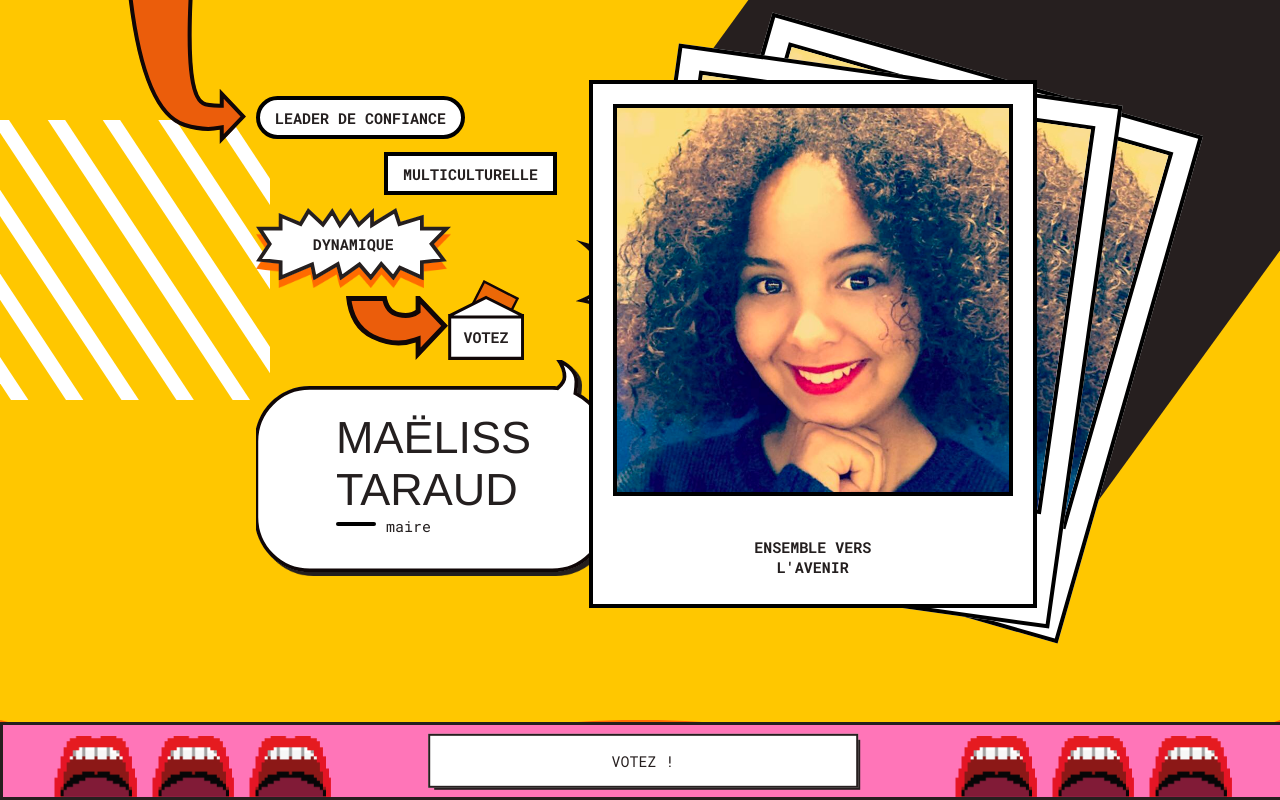
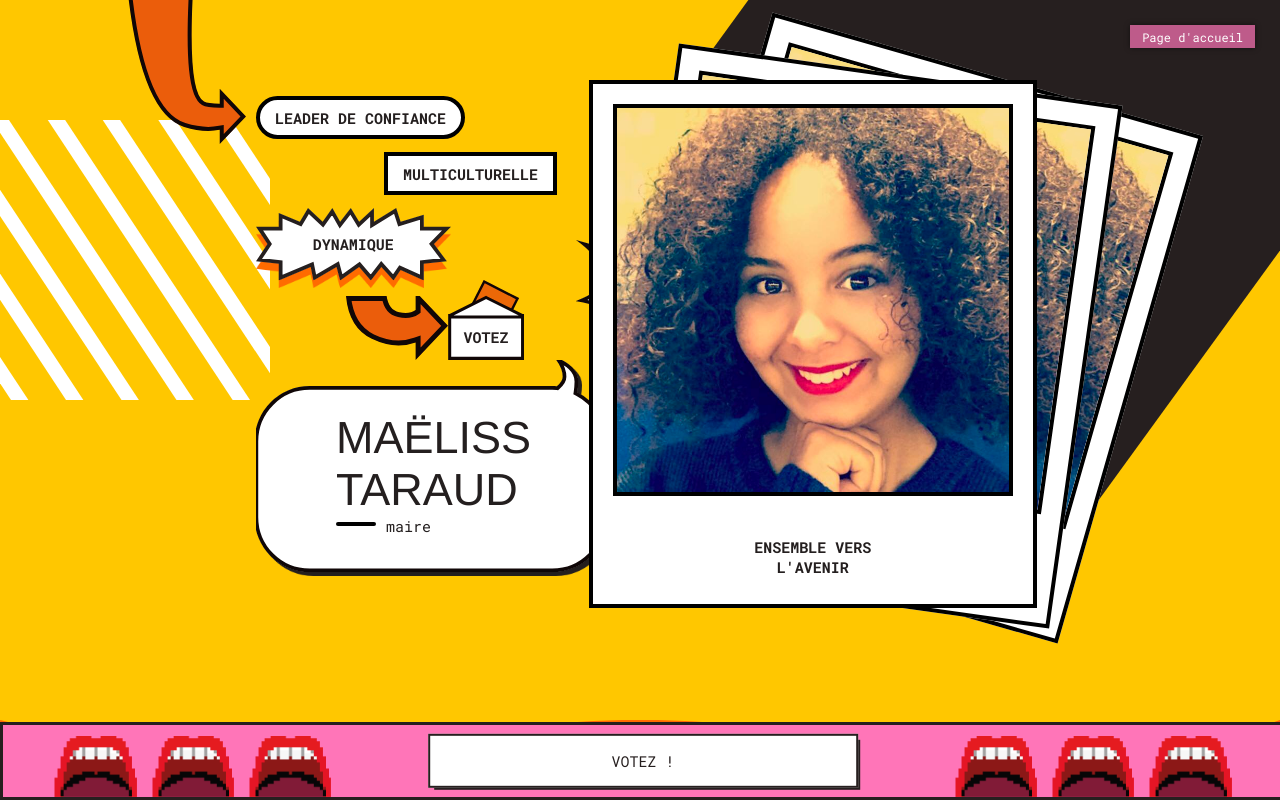
Before and after one commit to SemaineRush/WebApp, a React (Create React App) app: page /home/Taraud in a window 1280 px wide. Shown: the top 800 px of the page. Built offline with nearby package versions, Linux system fonts and the light colour scheme; sample sign-in values are in the browser's storage.

Commit message:
all back buttons done

```diff
--- a/src/Assets/arevishan.css
+++ b/src/Assets/arevishan.css
@@ -1,3 +1,15 @@
+.btnHome-arevichan {
+	color: #5294ff;
+}
+
+.btnHome-arevichan::before {
+	border-color: #5294ff;
+}
+
+.btnHome-arevichan::after {
+	background-color: #5294ff;
+}
+
 .arevishContainer {
 	font-family: Montserrat, Arial, Helvetica, sans-serif;
 	font-size: 25px;
--- a/src/Assets/guiralvote.css
+++ b/src/Assets/guiralvote.css
@@ -1,57 +1,13 @@
-.btnGuiral {
-    position: fixed;
-    z-index: 99;
-    transition: 0.15s ease-in;
+.btnHome-guiral {
     color: #4237CA;
-    background-color: rgba(255, 255, 255, 0.5);
-    box-shadow: 0 0 5px 0 rgba(0, 0, 0, 0.5);
-    top: 25px;
-    right: 25px;
-    padding: 0.3em 1em;
-    text-decoration: none;
 }
 
-.btnGuiral::before {
-    content: "";
-    transition: 0.25S ease-in-out;
-    position: absolute;
-    top: 50%;
-    left: 0;
-    height: 1vh;
-    width: 1vh;
-    border: 2px solid white;
-    border-top: none;
-    border-right: none;
-    transform: translate(0, -50%) rotate(45deg);
-    opacity: 0;
+.btnHome-guiral::before {
+    border-color: white;
 }
 
-.btnGuiral::after {
-    content: "";
-    transition: 0.25S ease-in-out;
-    position: absolute;
-    width: 4vh;
-    height: 2px;
+.btnHome-guiral::after {
     background-color: white;
-    top: 50%;
-    left: 0;
-    transform: translate(0, -50%);
-    opacity: 0;
-}
-
-.btnGuiral:hover {
-    cursor: pointer;
-    background-color: white;
-}
-
-.btnGuiral:hover::before {
-    left: -5vh;
-    opacity: 1;
-}
-
-.btnGuiral:hover::after {
-    left: -5vh;
-    opacity: 1;
 }
 
 .programme_pt1 {
--- a/src/Assets/maeliss.css
+++ b/src/Assets/maeliss.css
@@ -1,3 +1,84 @@
+.btnHome {
+  position: fixed;
+  z-index: 99;
+  transition: 0.15s ease-in;
+  background-color: rgba(255, 255, 255, 0.7);
+  box-shadow: 0 0 5px 0 rgba(0, 0, 0, 0.5);
+  top: 25px;
+  right: 25px;
+  padding: 0.3em 1em;
+  text-decoration: none;
+  font-size: 18px;
+}
+.btnHome::before {
+  content: "";
+  transition: 0.25S ease-in-out;
+  position: absolute;
+  top: 50%;
+  left: 0;
+  height: 1vh;
+  width: 1vh;
+  border: 4px solid;
+  border-top: none;
+  border-right: none;
+  transform: translate(0, -50%) rotate(45deg);
+  opacity: 0;
+}
+.btnHome::after {
+  content: "";
+  transition: 0.25S ease-in-out;
+  position: absolute;
+  width: 4vh;
+  height: 4px;
+  top: 50%;
+  left: 0;
+  transform: translate(0, -50%);
+  opacity: 0;
+}
+.btnHome:hover {
+  cursor: pointer;
+  background-color: white;
+}
+.btnHome:hover::before {
+  left: -5vh;
+  opacity: 1;
+}
+.btnHome:hover::after {
+  left: -5vh;
+  opacity: 1;
+}
+@media (max-width: 1800px) {
+  .btnHome {
+    font-size: 16px;
+  }
+}
+@media (max-width: 1600px) {
+  .btnHome {
+    font-size: 14px;
+  }
+}
+@media (max-width: 1400px) {
+  .btnHome {
+    font-size: 12px;
+  }
+}
+
+.btnHome-maeliss {
+  color: white;
+  background-color: rgba(255, 117, 184, 0.7);
+}
+.btnHome-maeliss:hover {
+  background-color: #FF75B8;
+}
+
+.btnHome-maeliss::before {
+  border-color: #FF75B8;
+}
+
+.btnHome-maeliss::after {
+  background-color: #FF75B8;
+}
+
 .containerMaeliss * {
   font-family: "Roboto Mono", monospace;
 }
--- a/src/Components/Arevishan.js
+++ b/src/Components/Arevishan.js
@@ -13,6 +13,9 @@ export default class Arevishan extends Component {
 	render() {
 		return (
 			<div className="arevishContainer">
+				<Link className="btnHome btnHome-arevichan" to="/home">
+					Page d'accueil
+				</Link>
 				<div className="header">
 					<div className="image">
 						<img alt="profile" src={profile} />
--- a/src/Components/GuiralVote.js
+++ b/src/Components/GuiralVote.js
@@ -42,7 +42,7 @@ export default class GuiralVote extends Component {
 	render() {
 		return (
 			<div className="guiral_home">
-				<Link className="btnGuiral" to="/home">
+				<Link className="btnHome btnHome-guiral" to="/home">
 					Page d'accueil
 				</Link>
 				<div className="programme_pt1">
--- a/src/Components/Maeliss.js
+++ b/src/Components/Maeliss.js
@@ -40,6 +40,10 @@ const Maeliss = (props) => {
 
 	return (
 		<div className="containerMaeliss">
+			<Link className="btnHome btnHome-maeliss" to="/home">
+				Page d'accueil
+			</Link>
+
 			<img src={waveOne} className="wave-one" alt="waveOne" />
 
 			<section className="part-one">
```
